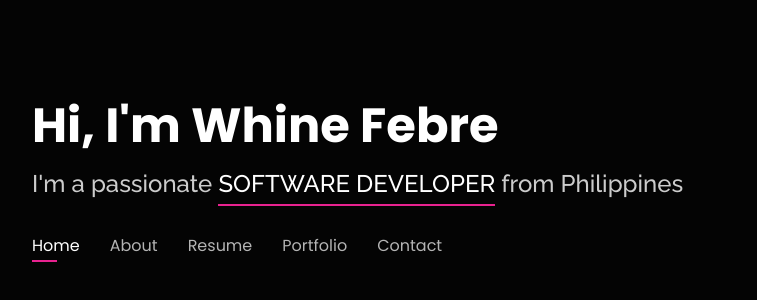
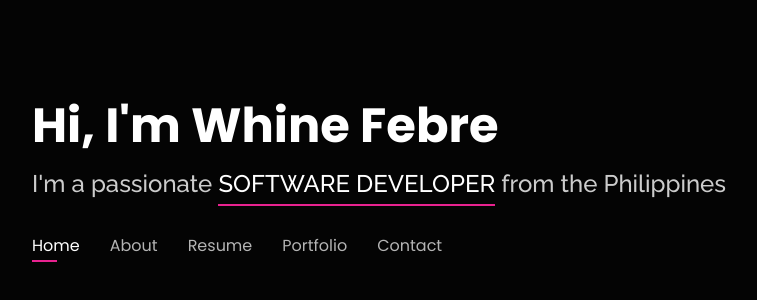
Before and after one commit to whinefebre/whinefebre.github.io, a plain HTML site: page index.html in a window 1280 px wide. Shown: the part 220-520 px from the top of the page, without its empty margins (50-807 px from the left). Drawn offline with nearby package versions, Linux system fonts and the light colour scheme.

Commit message:
Update index.html

```diff
--- a/index.html
+++ b/index.html
@@ -44,7 +44,7 @@
       <h1><a href="index.html">Hi, I'm Whine Febre</a></h1>
       <!-- Uncomment below if you prefer to use an image logo -->
       <!-- <a href="index.html" class="mr-auto"><img src="assets/img/logo.png" alt="" class="img-fluid"></a> -->
-      <h2>I'm a passionate <span>SOFTWARE DEVELOPER</span> from Philippines</h2>
+      <h2>I'm a passionate <span>SOFTWARE DEVELOPER</span> from the Philippines</h2>
 
       <nav id="navbar" class="navbar">
         <ul>
```
